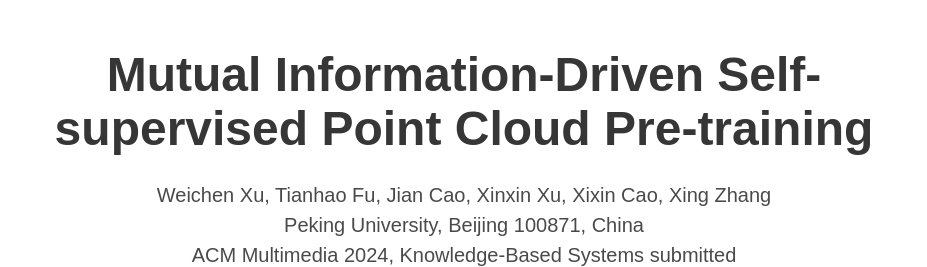
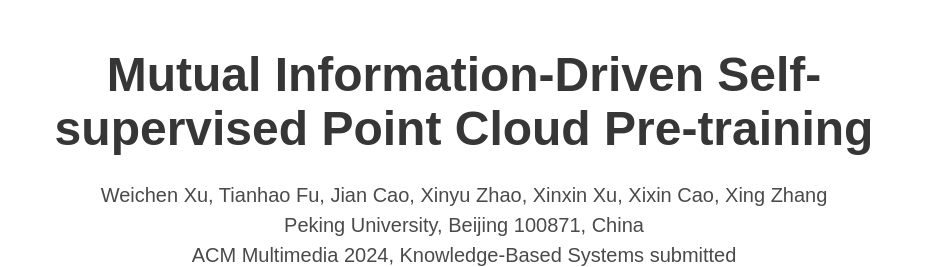
Before and after one commit to GPICTURE-Page/GPICTURE-Page.github.io, a plain HTML site: page index.html in a window 1280 px wide. Shown: the top 267 px of the page, without its empty margins (176-1103 px from the left). Drawn offline with nearby package versions, Linux system fonts and the light colour scheme; some icons are missing; a web font is replaced by a local one.

Commit message:
Initial commit

```diff
--- a/index.html
+++ b/index.html
@@ -56,7 +56,7 @@
             <div class="is-size-5 publication-authors">
               <!-- Paper authors -->
               <span class="author-block">
-                Weichen Xu, Tianhao Fu, Jian Cao, Xinxin Xu, Xixin Cao, Xing Zhang</span>
+                Weichen Xu, Tianhao Fu, Jian Cao, Xinyu Zhao, Xinxin Xu, Xixin Cao, Xing Zhang</span>
                   </div>
 
                   <div class="is-size-5 publication-authors">
```
